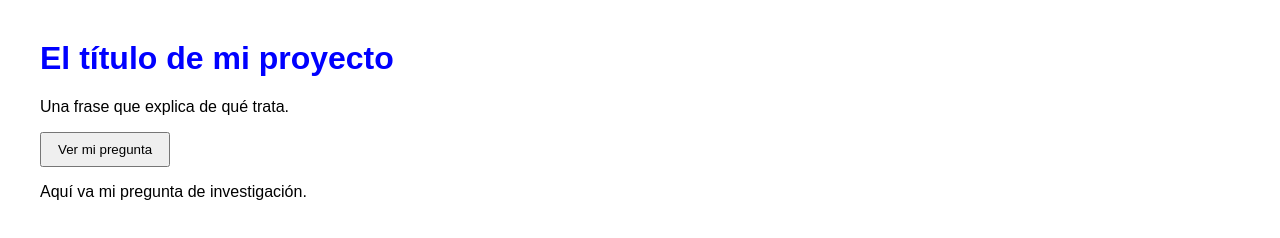
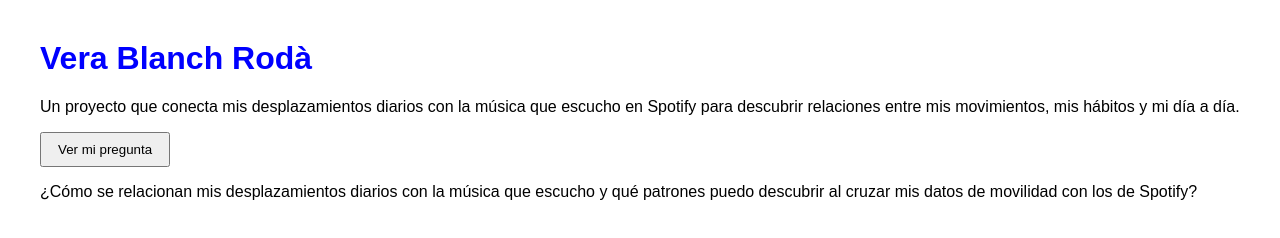
Before and after one commit to verablanch/projectepersonal, a plain HTML site: page index.html in a window 1280 px wide. Both pictures are taken after a click on the button "Ver mi pregunta". Drawn offline with Linux system fonts and the light colour scheme.

Commit message:
Add files via upload
entrega 1

```diff
--- a/index.html
+++ b/index.html
@@ -3,19 +3,25 @@
 <head>
   <meta charset="UTF-8">
   <meta name="viewport" content="width=device-width, initial-scale=1">
-  <title>Mi proyecto</title>
+  <title>My Daily Frequencies</title>
+
   <!-- El nombre tiene que coincidir con el del archivo: style.css -->
   <link rel="stylesheet" href="style.css">
 </head>
 <body>
 
-  <h1>El título de mi proyecto</h1>
-  <p>Una frase que explica de qué trata.</p>
+  <h1>Vera Blanch Rodà</h1>
+
+  <p>Un proyecto que conecta mis desplazamientos diarios con la música que escucho en Spotify para descubrir relaciones entre mis movimientos, mis hábitos y mi día a día.</p>
 
   <button id="boton">Ver mi pregunta</button>
-  <p id="texto" hidden>Aquí va mi pregunta de investigación.</p>
+
+  <p id="texto" hidden>
+    ¿Cómo se relacionan mis desplazamientos diarios con la música que escucho y qué patrones puedo descubrir al cruzar mis datos de movilidad con los de Spotify?
+  </p>
 
   <!-- El JavaScript va al final, cuando la página ya está cargada -->
   <script src="script.js"></script>
+
 </body>
 </html>
```
